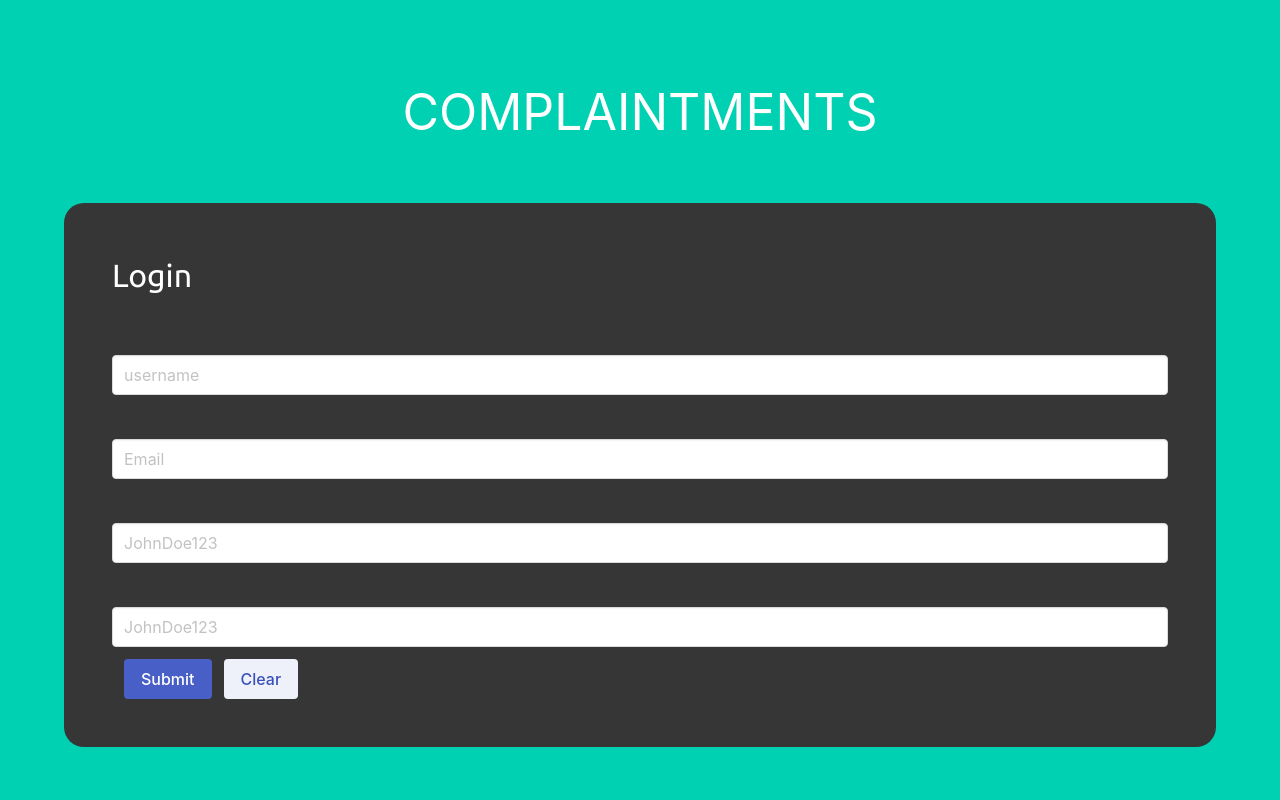
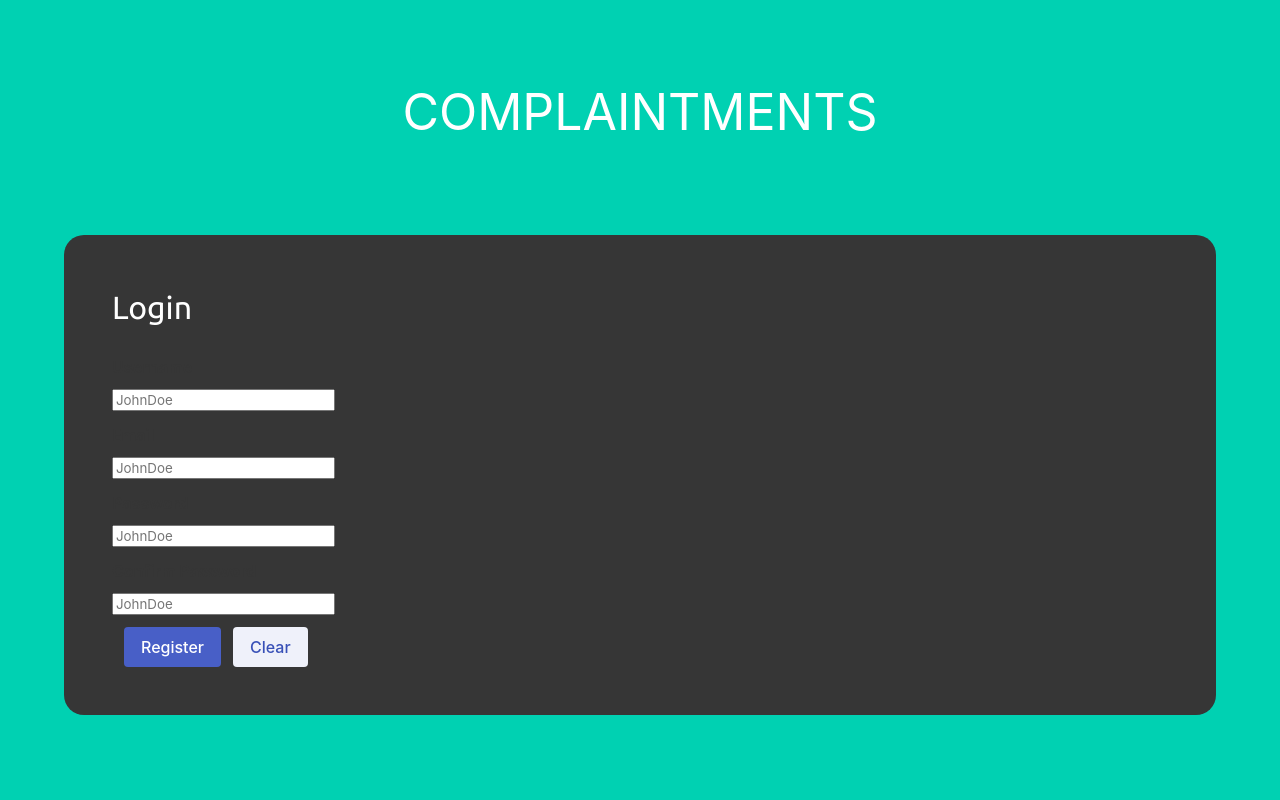
Before and after one commit to nidqija/hostel-complaints-website, a Flask app: page /signup in a window 1280 px wide. Run offline with Flask 3, Linux system fonts and the light colour scheme; some libraries are stand-ins or nearby versions; some web fonts are replaced.

Commit message:
added signup backend

```diff
--- a/application/__init__.py
+++ b/application/__init__.py
@@ -2,7 +2,7 @@ from flask import Flask
 from flask_sqlalchemy import SQLAlchemy
 from flask_bcrypt import Bcrypt
 from flask_migrate import Migrate
-
+from flask_login import LoginManager
 
 
 
@@ -13,7 +13,7 @@ db = SQLAlchemy(app)
 bcrypt = Bcrypt(app)
 migrate = Migrate(app , db)
 app.app_context().push()
-
+login_manager = LoginManager(app)
 
 
 
--- a/application/form.py
+++ b/application/form.py
@@ -15,6 +15,7 @@ class RegistrationForm(FlaskForm):
    username = StringField('Username' , validators=[DataRequired() , Length(min=2 , max=200)])
    email = StringField('Email' , validators=[DataRequired() , Email()])
    password = PasswordField('Password' , validators=[DataRequired()])
+   confirmpassword = PasswordField('Confirm Password' , validators=[DataRequired() , EqualTo('password')])
    submit = SubmitField('Register')
 
    def validate_username(self,username):
--- a/application/models.py
+++ b/application/models.py
@@ -1,8 +1,11 @@
-from application import db
+from application import db , login_manager
 from sqlalchemy.sql import func
 from flask_login import UserMixin
 
 
+@login_manager.user_loader
+def load_user(user_id):
+      return User.query.get(int(user_id))
 
 
 
--- a/application/routes.py
+++ b/application/routes.py
@@ -2,11 +2,21 @@ from flask import render_template , flash , redirect , url_for , abort
 from application import app , db , bcrypt
 from flask import render_template , flash , redirect , url_for , abort
 from application import app , db , bcrypt
-from application.form import LoginForm
+from application.form import LoginForm , RegistrationForm
+from flask_login import current_user , login_user , logout_user , login_required
 import os
 
-@app.route("/")
+@app.route("/" , methods = ['POST' , 'GET'])
 def index():
+
+    if current_user.is_authenticated:
+        return redirect(url_for('home'))
+
+
+    form = LoginForm()
+    if form.validate_on_submit():
+        flash('Login Successful!')
+        user = User.query.filter_by(username = form.username.data).first()
     return render_template("login.html")
 
 
@@ -20,6 +30,21 @@ def login():
        return render_template("login.html")
 
 
-@app.route("/signup")
+@app.route("/signup" , methods = ['POST' , 'GET'])
 def signup():
-    return render_template("signup.html")
+
+    form = RegistrationForm()
+
+    if form.validate_on_submit():
+        hashed_password = bcrypt.generate_password_hash(form.pasword.data).decode('utf-8')
+        user = User(username = form.username.data , email = form.email.data , password = hashed_password)
+        db.session.add(user)
+        db.session.commit()
+        flash(f'Account created for {form.username.data}!')
+        return redirect(url_for('index'))
+    return render_template("signup.html" , form = form)
+
+
+@app.route('/home')
+def home():
+    return render_template('home.html')
--- a/application/templates/signup.html
+++ b/application/templates/signup.html
@@ -19,7 +19,7 @@
         <h1 class="has-text-centered" style="font-size: 50px;"><br style="font-family: Ubuntu; color: white; ">COMPLAINTMENTS</h1>
 
 
-
+       {% block content %}
         <div class="hero-body">
 
           <div class="container p-6 has-background-dark" style="background-color: white; border-radius: 20px;">
@@ -36,40 +36,47 @@
 
 
                   <div class="field">
-                    <label class="label">Username</label>
-                    <div class="control">
-                      <input class="input" type="text" placeholder="username">
-                    </div>
+                       {{ form.username.label(class="label") }}
+                       {{ form.username(class="form-control", placeholder="JohnDoe") }}
+                       {% for error in form.username.errors %}
+                           <span style="color: red;">{{ error }}</span>
+                       {% endfor %}
                   </div>
 
                   <div class="field">
-                    <label class="label">Email</label>
-                    <div class="control">
-                      <input class="input" type="text" placeholder="Email">
-                    </div>
+                    {{ form.email.label(class="label") }}
+                       {{ form.email(class="form-control", placeholder="JohnDoe") }}
+                       {% for error in form.email.errors %}
+                           <span style="color: red;">{{ error }}</span>
+                       {% endfor %}
+
                   </div>
 
 
                    <div class="field">
-                    <label class="label">Password</label>
-                    <div class="control">
-                      <input class="input" type="password" placeholder="JohnDoe123">
-                    </div>
+                   {{ form.password.label(class="label") }}
+                       {{ form.password(class="form-control", placeholder="JohnDoe") }}
+                       {% for error in form.password.errors %}
+                           <span style="color: red;">{{ error }}</span>
+                       {% endfor %}
+
                   </div>
 
                      <div class="field">
-                    <label class="label"> Confirm Password</label>
-                    <div class="control">
-                      <input class="input" type="password" placeholder="JohnDoe123">
-                    </div>
-                  </div>
+                    {{ form.confirmpassword.label(class="label") }}
+                       {{ form.confirmpassword(class="form-control", placeholder="JohnDoe") }}
+                       {% for error in form.confirmpassword.errors %}
+                           <span style="color: red;">{{ error }}</span>
+                       {% endfor %}
+
+                     </div>
 
 
 
 
                   <div class="field is-grouped">
                     <div class="control">
-                      <button class="button is-link">Submit</button>
+                      {{form.submit(class="button is-link")}}
                     </div>
                     <div class="control">
                       <button class="button is-link is-light">Clear</button>
@@ -79,7 +86,7 @@
 
 
             </div>
-
+          {% endblock content %}
           </form>
           </div>
         </div>
```
Also changed, not shown: instance/site.db (added).
